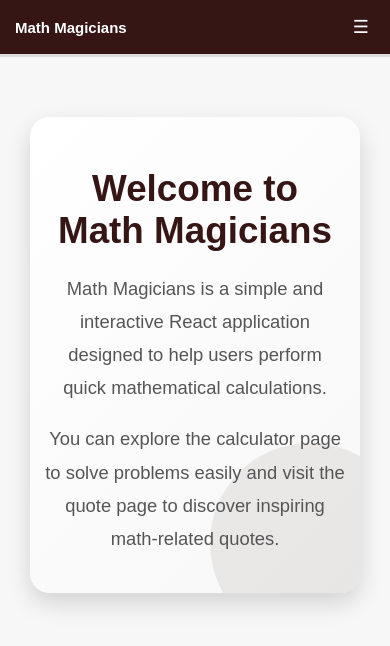
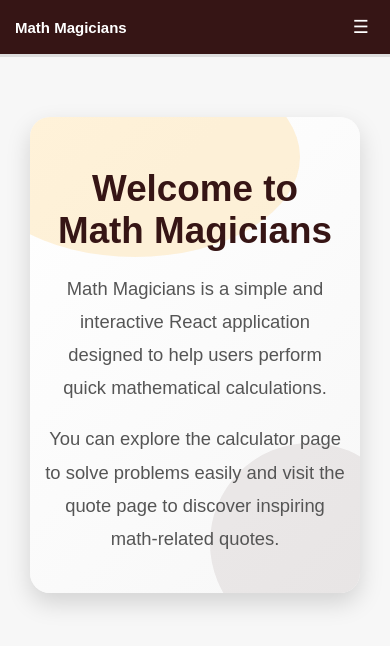
Before and after one commit to ngnayoufabiola/Math_magicians, a React (Vite) app: page / in a window 390 px wide. Shown: the top 646 px of the page. Built offline with nearby package versions, Linux system fonts and the light colour scheme.

Commit message:
add all markup files

```diff
--- a/src/assets/App.css
+++ b/src/assets/App.css
@@ -5,10 +5,9 @@
 
 @media (min-width: 350px) and (max-width: 768px) {
   .app-container {
-    padding: 30px;
-    box-sizing: border-box;
-  }
-
+  padding: 30px;
+  box-sizing: border-box;
+}
   .navbar {
     display: flex;
     gap: 15px;
@@ -76,6 +75,7 @@
     transition: transform 0.3s ease, box-shadow 0.3s ease;
     justify-content: center;
     align-items: center;
+
   }
 
   /* Home page special styling */
@@ -89,7 +89,7 @@
     content: "";
     position: absolute;
     width: 100%;
-    height: 10px;
+    height: 200px;
     background: rgba(255, 165, 0, 0.15);
     border-radius: 50%;
     top: -60px;
```
